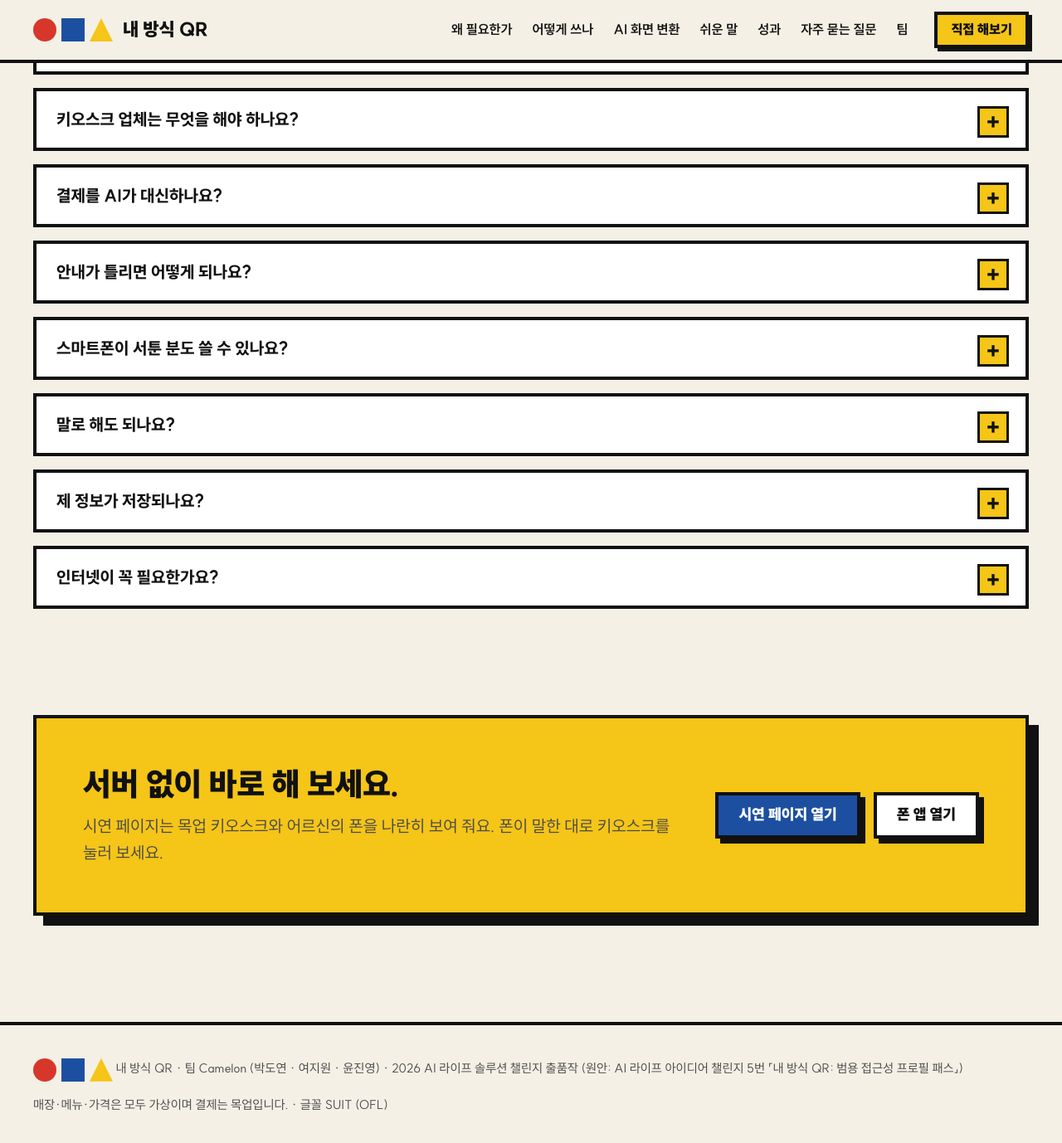
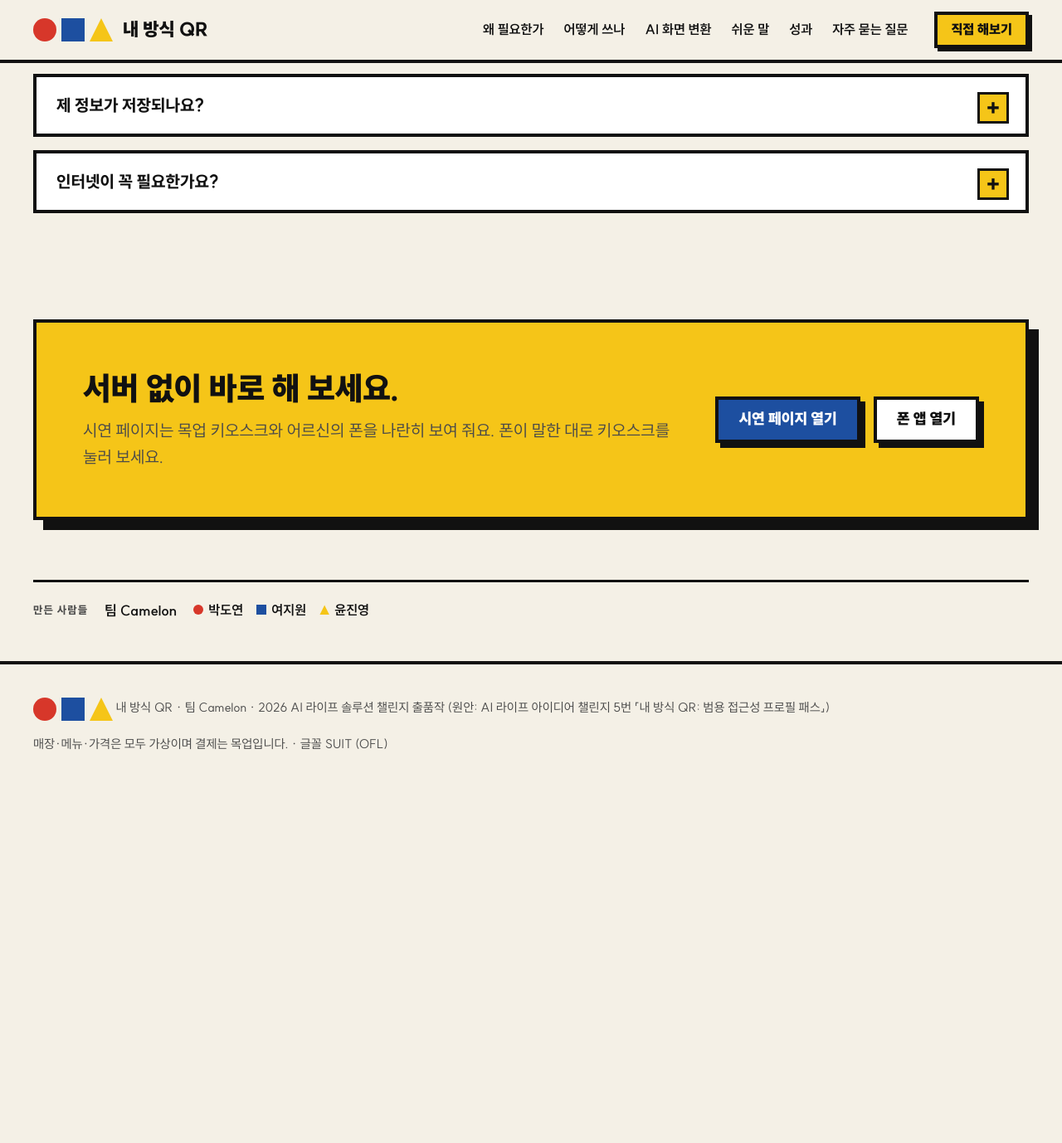
Before and after one commit to dp44rk/dp44rk.github.io, a Jekyll site: the page myway/index.html, which Jekyll copies as it is, in a window 1280 px wide and 1400 px high, scrolled down 7293 px. Shown: the top 1378 px of the window at 83% size. Built offline with Jekyll 4.4.1, drawn with Linux system fonts in a browser that asks for light colours; after the commit the page ends 8258 px from its top, so only the background shows below that; some of the changed text lies outside the part shown.

Commit message:
update(myway): 만든 사람들 축소, 음성 재생 순서 개선
Co-Authored-By: Claude Opus 5.5 <noreply@anthropic.com>
Claude-Session: https://claude.ai/code/session_01DJAfNR7fXWPy7MW1mdXWhr

```diff
--- a/myway/app/js/app.js
+++ b/myway/app/js/app.js
@@ -24,6 +24,7 @@ const app = {
 };
 window.__app = app;
 window.__go = (n) => go(n); // 시험용
+V.onSpeak((t) => (window.__said ||= new Set()).add(t)); // 미리 녹음할 문장 모으기용
 
 // ---------- 화면 전환 ----------
 function go(name) {
--- a/myway/index.html
+++ b/myway/index.html
@@ -73,14 +73,14 @@
   .faq-item p { padding: 20px 24px 24px; color: var(--muted); font-size: 17px; overflow: hidden; }
   .faq-item summary:focus-visible { outline: 4px solid var(--blue); outline-offset: 2px; }
 
-  .member { flex-direction: row; align-items: center; gap: 20px; padding: 28px var(--pad); }
-  .member h3 { font-size: 28px; }
-  .member p { font-size: 15px; margin-top: 2px; }
-  .member > div { display: flex; flex-direction: column; }
-  .member .shape { width: 64px; height: 64px; flex: none; display: block; }
-  .member .shape.c { border-radius: 50%; background: var(--red); }
-  .member .shape.s { background: var(--blue); }
-  .member .shape.t { background: var(--yellow); clip-path: polygon(50% 0, 100% 100%, 0 100%); }
+  section.team-sm { padding: 72px 0 48px; }
+  .team-line { display: flex; flex-wrap: wrap; align-items: center; gap: 8px 20px; border-top: 3px solid var(--ink); padding-top: 20px; font-size: 16px; }
+  .team-line .lbl { font-size: 13px; font-weight: 800; letter-spacing: .08em; color: var(--muted); }
+  .team-line b { font-size: 17px; }
+  .team-line .names { display: flex; flex-wrap: wrap; gap: 6px 16px; }
+  .team-line .names span { display: inline-flex; align-items: center; gap: 6px; font-weight: 700; }
+  .team-line i { width: 12px; height: 12px; display: inline-block; }
+  .team-line i.c { border-radius: 50%; background: var(--red); } .team-line i.s { background: var(--blue); } .team-line i.t { background: var(--yellow); clip-path: polygon(50% 0, 100% 100%, 0 100%); }
 
   @media (max-width: 900px) {
     .hero-text, .hero-art, .convert-art, .convert-text { grid-column: 1 / -1; }
@@ -205,15 +205,6 @@ if (!matchMedia('(prefers-reduced-motion: reduce)').matches) { document.document
     </div>
   </section>
 
-  <section id="team">
-    <div class="wrap grid" data-a-group>
-      <div class="sec-head" data-a><p class="eyebrow y">만든 사람들</p><h2>팀 Camelon</h2><p class="lead">내 방식 QR을 기획하고 만든 팀이에요.</p></div>
-      <div class="card member span4" data-a><i class="shape c" aria-hidden="true"></i><div><h3>박도연</h3><p>Team Camelon</p></div></div>
-      <div class="card member span4" data-a><i class="shape s" aria-hidden="true"></i><div><h3>여지원</h3><p>Team Camelon</p></div></div>
-      <div class="card member span4" data-a><i class="shape t" aria-hidden="true"></i><div><h3>윤진영</h3><p>Team Camelon</p></div></div>
-    </div>
-  </section>
-
   <section id="faq">
     <div class="wrap grid">
       <div class="sec-head" data-a><p class="eyebrow b">자주 묻는 질문</p><h2>궁금한 점을 모았어요.</h2></div>
@@ -239,11 +230,16 @@ if (!matchMedia('(prefers-reduced-motion: reduce)').matches) { document.document
       </div>
     </div>
   </section>
+  <section id="team" class="team-sm">
+    <div class="wrap">
+      <p class="team-line" data-a><span class="lbl">만든 사람들</span><b>팀 Camelon</b><span class="names"><span><i class="c"></i>박도연</span><span><i class="s"></i>여지원</span><span><i class="t"></i>윤진영</span></span></p>
+    </div>
+  </section>
 </main>
 
 <footer>
   <div class="wrap">
-    <span><span class="marks"><i class="c"></i><i class="s"></i><i class="t"></i></span> 내 방식 QR · 팀 Camelon (박도연 · 여지원 · 윤진영) · 2026 AI 라이프 솔루션 챌린지 출품작 (원안: AI 라이프 아이디어 챌린지 5번 「내 방식 QR: 범용 접근성 프로필 패스」)</span>
+    <span><span class="marks"><i class="c"></i><i class="s"></i><i class="t"></i></span> 내 방식 QR · 팀 Camelon · 2026 AI 라이프 솔루션 챌린지 출품작 (원안: AI 라이프 아이디어 챌린지 5번 「내 방식 QR: 범용 접근성 프로필 패스」)</span>
     <span>매장·메뉴·가격은 모두 가상이며 결제는 목업입니다. · 글꼴 SUIT (OFL)</span>
   </div>
 </footer>
--- a/myway/kiosk/kiosk.js
+++ b/myway/kiosk/kiosk.js
@@ -246,7 +246,8 @@ async function payNow() {
   st.screen = 'paying'; render();
   if (!chan) try { await fetch(`${API}/api/kiosk/${KIOSK_ID}/pay`, { method: 'POST', headers: { 'Content-Type': 'application/json' }, body: JSON.stringify({ total: total(), items: st.cart }) }); } catch {}
   await new Promise((r) => setTimeout(r, 900));
-  st.orderNo = 100 + Math.floor(Math.random() * 900);
+  // 주문 번호는 101부터 차례로 (시연 음성을 미리 녹음해 둔 범위 101~130 안에서 돎)
+  orderSeq = (orderSeq % 30) + 1; st.orderNo = 100 + orderSeq;
   st.screen = 'done'; render();
   setTimeout(() => { if (st.screen === 'done') { resetOrder(); if (st.myway?.endOnDone !== false) st.myway = null; render(); } }, 25000);
 }
@@ -268,7 +269,7 @@ function screenType() {
   if (st.modal) return { option: 'option', upsell: 'upsell', ad: 'ad', staff: 'other' }[st.modal.type];
   return { start: 'start', dine: 'dine', menu: 'menu', cart: 'cart', point: 'point', pay_method: 'pay_method', pay_card: 'pay_card', paying: 'pay_card', done: 'done' }[st.screen];
 }
-let pubTimer = null, lastPub = '';
+let pubTimer = null, lastPub = '', orderSeq = Math.floor(Math.random() * 30);
 // 화면 구조 모으기: 보이는 [data-k] 버튼 → id·글자·종류·상자(0~1000)·묶음 제목
 function collect(scope, { keepRefs = false } = {}) {
   const r = root.getBoundingClientRect();
```
Also changed, not shown: other parts of myway/index.html (+1 -1 lines), myway/app/js/voice.js (+65 -9 lines), myway/voice/texts.json (added, +106 -0 lines).
